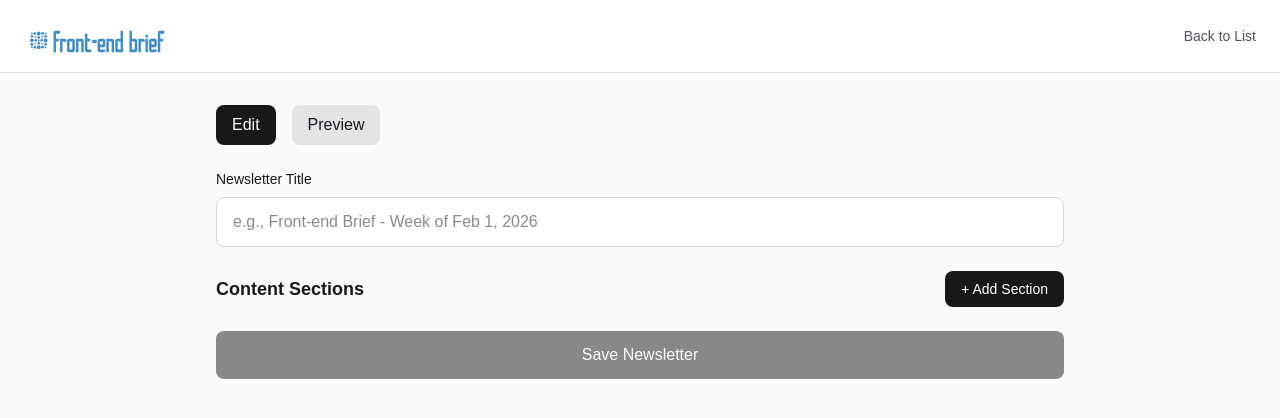
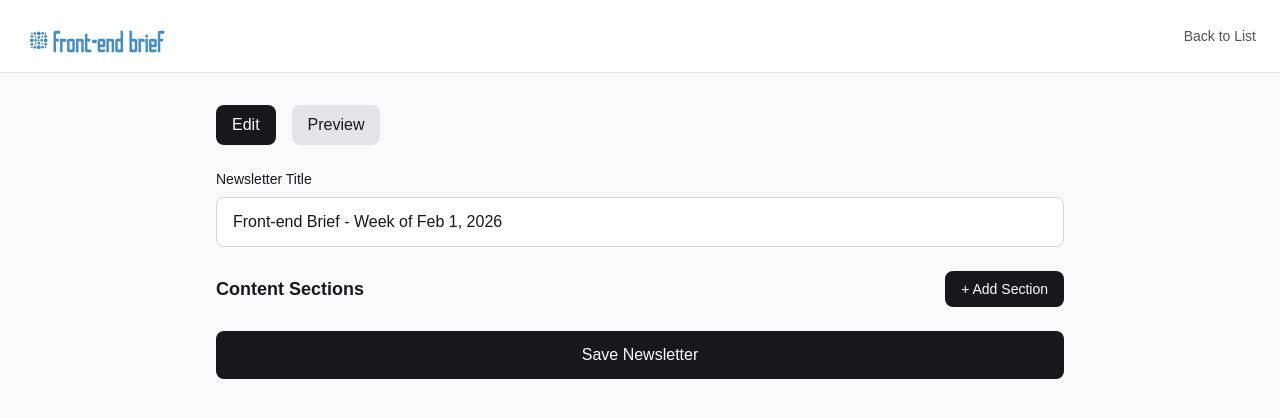
Before and after one commit to WillHen/front-end-brief, a Next.js app: page /admin/new in a window 1280 px wide. Shown: the top 418 px of the page. Built offline with nearby package versions, Linux system fonts and the light colour scheme.

Commit message:
feat: set default title for newsletters using current date

```diff
--- a/app/admin/new/page.tsx
+++ b/app/admin/new/page.tsx
@@ -6,10 +6,18 @@ import Link from 'next/link';
 import Image from 'next/image';
 import { NewsletterSection } from '@/types/database';
 
+// Helper function to get default newsletter title
+const getDefaultTitle = () => {
+  const now = new Date();
+  const options: Intl.DateTimeFormatOptions = { month: 'short', day: 'numeric', year: 'numeric' };
+  const dateStr = now.toLocaleDateString('en-US', options);
+  return `Front-end Brief - Week of ${dateStr}`;
+};
+
 export default function NewNewsletterPage() {
   const router = useRouter();
   const [state, setState] = useState({
-    title: '',
+    title: getDefaultTitle(),
     sections: [] as NewsletterSection[],
     isPreview: false,
     isSaving: false,
--- a/app/admin/page.tsx
+++ b/app/admin/page.tsx
@@ -3,6 +3,14 @@
 import { useState, useEffect } from 'react';
 import Link from 'next/link';
 import { Newsletter, NewsletterSection } from '@/types/database';
+
+// Helper function to get default newsletter title
+const getDefaultTitle = () => {
+  const now = new Date();
+  const options: Intl.DateTimeFormatOptions = { month: 'short', day: 'numeric', year: 'numeric' };
+  const dateStr = now.toLocaleDateString('en-US', options);
+  return `Front-end Brief - Week of ${dateStr}`;
+};
 
 export default function AdminPage() {
   const [isAuthenticated, setIsAuthenticated] = useState(false);
@@ -12,7 +20,7 @@ export default function AdminPage() {
   const [newsletters, setNewsletters] = useState<Newsletter[]>([]);
   const [isCreating, setIsCreating] = useState(false);
 
-  const [title, setTitle] = useState('');
+  const [title, setTitle] = useState(getDefaultTitle());
   const [sections, setSections] = useState<NewsletterSection[]>([]);
   const [isPreview, setIsPreview] = useState(false);
   const [isSaving, setIsSaving] = useState(false);
```
